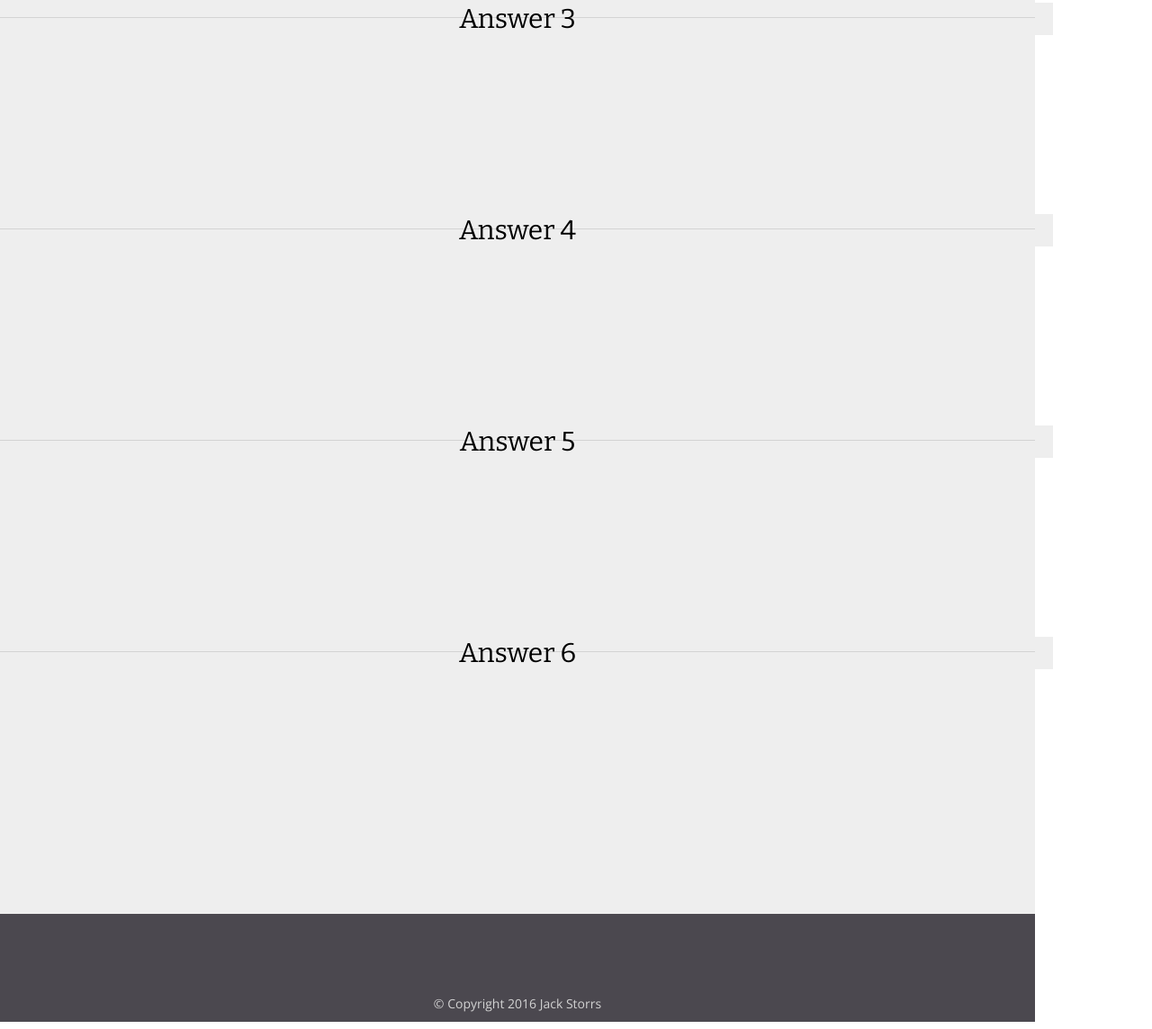
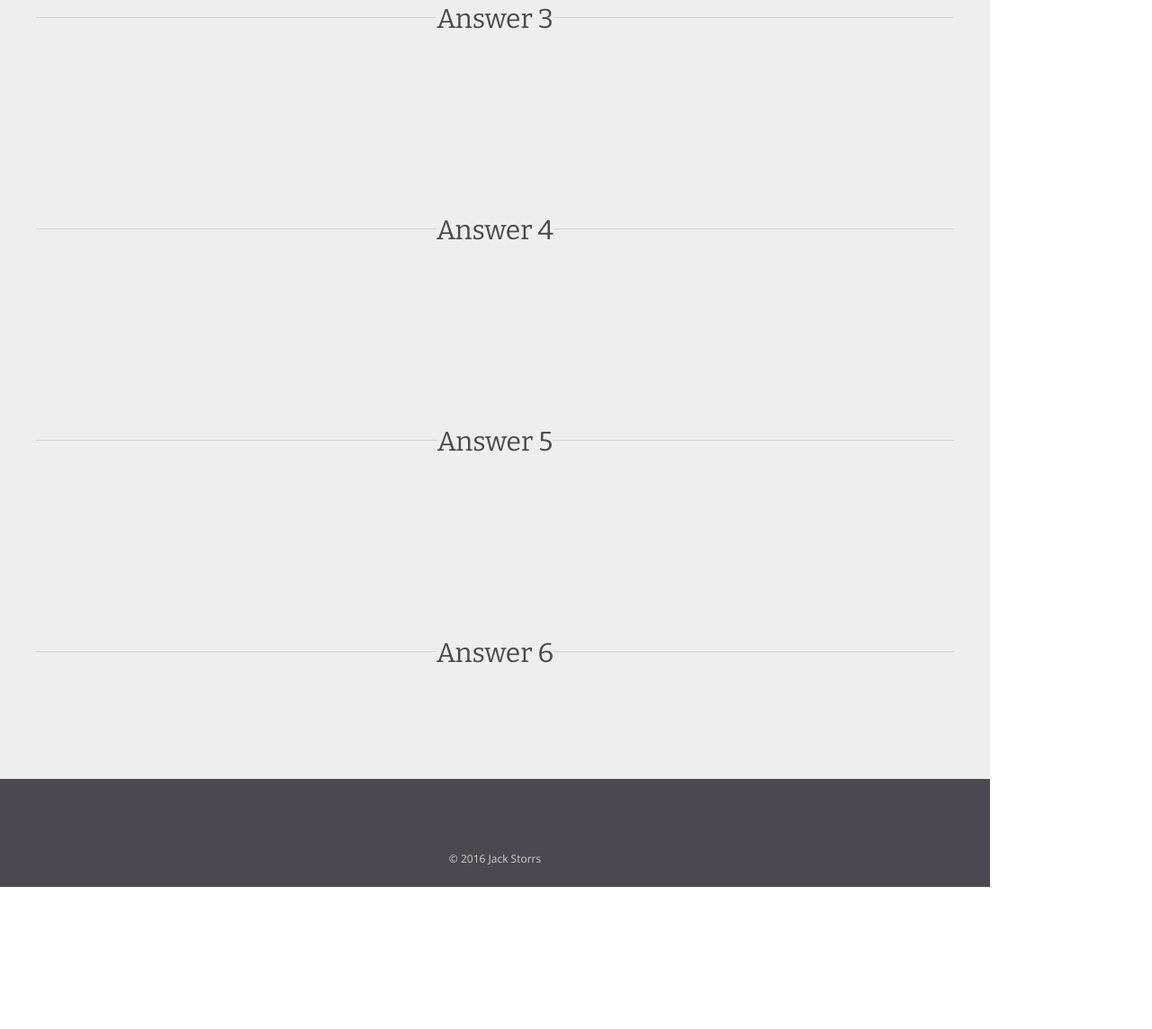
Before and after one commit to jsatlien/funEtsyItems, a plain HTML site: page index.html in a window 1280 px wide. Shown: the part 741-1885 px from the top of the page at 90% size. After the commit the page ends 1735 px from the top, so only its background shows below. Drawn offline with nearby package versions, Linux system fonts and the light colour scheme.

Commit message:
Finished all styling and html.

```diff
--- a/index.html
+++ b/index.html
@@ -13,26 +13,38 @@
     </div>
 
     <div class="answersbox">
-      <h3>Answer 1</h3>
+      <h3>
+        <span class="answertext">Answer 1</span>
+      </h3>
       <div class="answer" id="answer1"></div>
 
-      <h3>Answer 2</h3>
+      <h3>
+        <span class="answertext">Answer 2</span>
+      </h3>
       <div class="answer" id="answer2"></div>
 
-      <h3>Answer 3</h3>
+      <h3>
+        <span class="answertext">Answer 3</span>
+      </h3>
       <div class="answer" id="answer3"></div>
 
-      <h3>Answer 4</h3>
+      <h3>
+        <span class="answertext">Answer 4</span>
+      </h3>
       <div class="answer" id="answer4"></div>
 
-      <h3>Answer 5</h3>
+      <h3>
+        <span class="answertext">Answer 5</span>
+      </h3>
       <div class="answer" id="answer5"></div>
 
-      <h3>Answer 6</h3>
+      <h3>
+        <span class="answertext">Answer 6</span>
+      </h3>
       <div class="answer" id="answer6"></div>
     </div>
 
-    <footer>&copy; Copyright 2016 Jack Storrs</footer>
+    <footer>&copy; 2016 Jack Storrs</footer>
 
     <script src="js/items.js"></script>
     <script src="js/main.js"></script>
--- a/js/main.js
+++ b/js/main.js
@@ -0,0 +1 @@
+console.log(items.price)
--- a/style.css
+++ b/style.css
@@ -24,38 +24,51 @@ h3 {
   text-align: center;
   margin: -20px;
   width: 265;
-  background-color: #EEEEEE;
 
 }
 
 .banner {
   height: 135px;
+  width: 1100px;
 }
 
 .banner img {
   height: 135px;
+  width: 1100px;
 }
 
 footer {
-  font-size: 14px;
+  font-size: 12px;
   text-align: center;
   height: 120px;
   background-color: #4B484F;
   color: lightgrey;
-  padding-top: 90px;
-  width: 1150px;
+  padding-top: 80px;
+  width: 1100px;
 }
 
 .answersbox {
-  height: 1550px;
+  height: 1400px;
   padding-top: 87px;
   background-color: #EEEEEE;
   text-align: center;
-  width: 1150px;
+  width: 1100px;
+  padding-right: 40px;
+  padding-left: 40px;
 }
 
 .answer {
   height: 239px;
   border-top: 1px solid lightgrey;
   margin: 0px;
+  text-align: center;
+  padding-top: 100px;
 }
+
+.answertext {
+  background-color: #EEEEEE;
+  color: #4A4A4A;
+  font-family: 'Bitter', serif;
+  font-size: 30px;
+
+}
```
